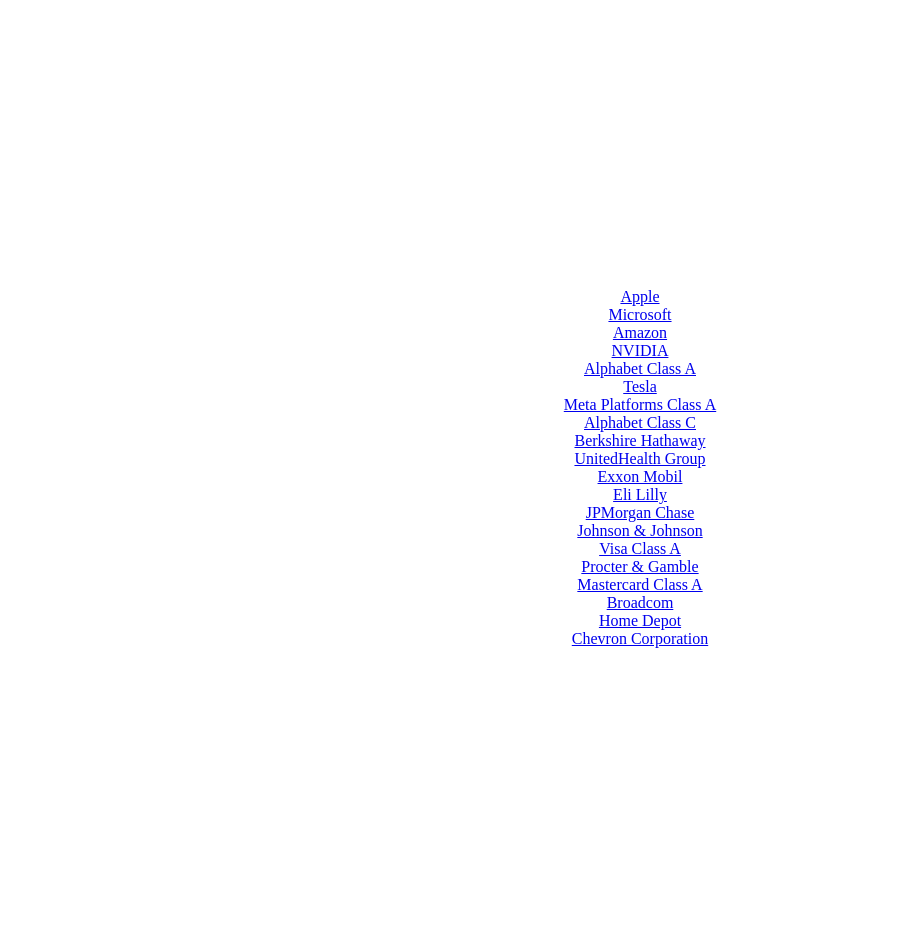
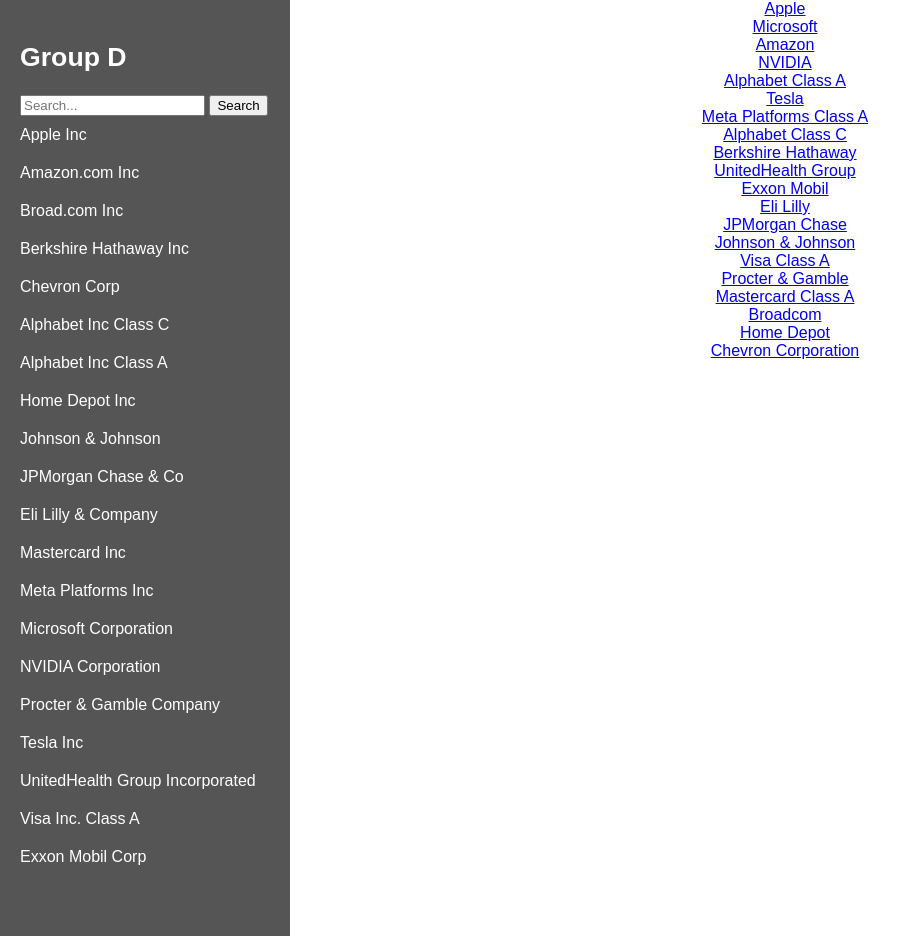
Before and after one commit to WyattTheWorldly/CS480-Final-Project, a Flask app: page / in a window 1280 px wide. Shown: the whole page, without its empty margins (0-912 px from the left). Run offline with Flask 3, Linux system fonts and the light colour scheme.

Commit message:
Added example pages for stocks, Navbar now sits on left and is semi-functional

```diff
--- a/app.py
+++ b/app.py
@@ -15,6 +15,7 @@
 with app.app_context():
     db.create_all()
 
+
 # Routes
 @app.route('/fetch_data/<symbol>')
 def fetch_data(symbol):
@@ -25,9 +26,23 @@
     except Exception as e:
         return jsonify({"status": "error", "message": str(e)}), 500
 
+
+# Renders the stock_views page, the <stockv> is the stock name to render
+# Refer to base.html for examples of use in navbar
+@app.route('/stock_view/<stockv>')
+def stock_view(stockv):
+    if stockv == 'AAPL':
+        return render_template('APPL.html', stockv=stockv)
+    elif stockv == 'AMZN':
+        return render_template('AMZN.html', stockv=stockv)
+    else:
+        return render_template('index.html', stockv=stockv)
+
+
 @app.route('/')
 def index():
     return render_template('index.html')
 
+
 if __name__ == '__main__':
     app.run(debug=True)
--- a/templates/base.html
+++ b/templates/base.html
@@ -3,11 +3,91 @@
 <head>
   <meta charset="UTF-8">
   <meta name="viewport" content="width=device-width, initial-scale=1.0">
-  <title>{% block title %}Finacial Data{% endblock %}</title>
+  <title>Financial App - {% block title %}{% endblock %}</title>
   <link rel="stylesheet" href="static/css/main.css">
 </head>
 <body>
+<style>
+    body {
+        font-family: Arial, sans-serif;
+        display: flex;
+        height: 100%;
+    }
 
+
+    .content {
+        margin-left: 290px;
+    }
+
+    h1 {
+        color: #555555;
+        font-size: 20pt;
+    }
+
+
+    input[type="text"] {
+        width: auto;
+    }
+
+    nav {
+        position: fixed;
+        width: 250px;
+        z-index: 1;
+        top: 0;
+        left: 0;
+        background-color: #555;
+        padding: 20px;
+        overflow-y: scroll;
+        height: 100%;
+        overflow-x: hidden;
+    }
+
+    nav a {
+        color: white;
+        text-decoration: none;
+        display: block;
+        padding: 10px 0px 10px 0px;
+    }
+
+    nav a:hover {
+        background-color: #777;
+    }
+
+
+</style>
+
+<!-- Left Column -->
+<div class="left-column">
+
+    <nav>
+        <h1 style="color: white;font-size: 20pt;">Group D</h1>
+        <form action="/search" method="get">
+            <input type="text" name="search" placeholder="Search...">
+            <input type="submit" value="Search">
+        </form>
+        <a href="{{ url_for('stock_view', stockv='AAPL') }}">Apple Inc</a>
+        <a href="{{ url_for('stock_view', stockv='AMZN') }}">Amazon.com Inc</a>
+        <a href="{{ url_for('stock_view', stockv='BOARD') }}">Broad.com Inc</a>
+        <a href="#Berkshire">Berkshire Hathaway Inc</a>
+        <a href="#Chevron">Chevron Corp</a>
+        <a href="#AlphabetC">Alphabet Inc Class C</a>
+        <a href="#AlphabetA">Alphabet Inc Class A</a>
+        <a href="#HomeDepot">Home Depot Inc</a>
+        <a href="#Johnson">Johnson & Johnson</a>
+        <a href="#JPMorgan">JPMorgan Chase & Co</a>
+        <a href="#EliLilly">Eli Lilly & Company</a>
+        <a href="#Mastercard">Mastercard Inc</a>
+        <a href="#Meta">Meta Platforms Inc</a>
+        <a href="#Microsoft">Microsoft Corporation</a>
+        <a href="#NVIDIA">NVIDIA Corporation</a>
+        <a href="#Procter">Procter & Gamble Company</a>
+        <a href="#Tesla">Tesla Inc</a>
+        <a href="#United">UnitedHealth Group Incorporated</a>
+        <a href="#VisaA">Visa Inc. Class A</a>
+        <a href="#Exxon">Exxon Mobil Corp</a>
+
+    </nav>
+</div>
 <div class="content">
   {% block content %}{% endblock %}
 </div>
--- /dev/null
+++ b/templates/macros.html
@@ -0,0 +1 @@
+# Macros go here
```
Also changed, not shown: templates/AMZN.html (added, +7 -0 lines), templates/APPL.html (added, +7 -0 lines), templates/detailed-view.html (+10 -16 lines).
